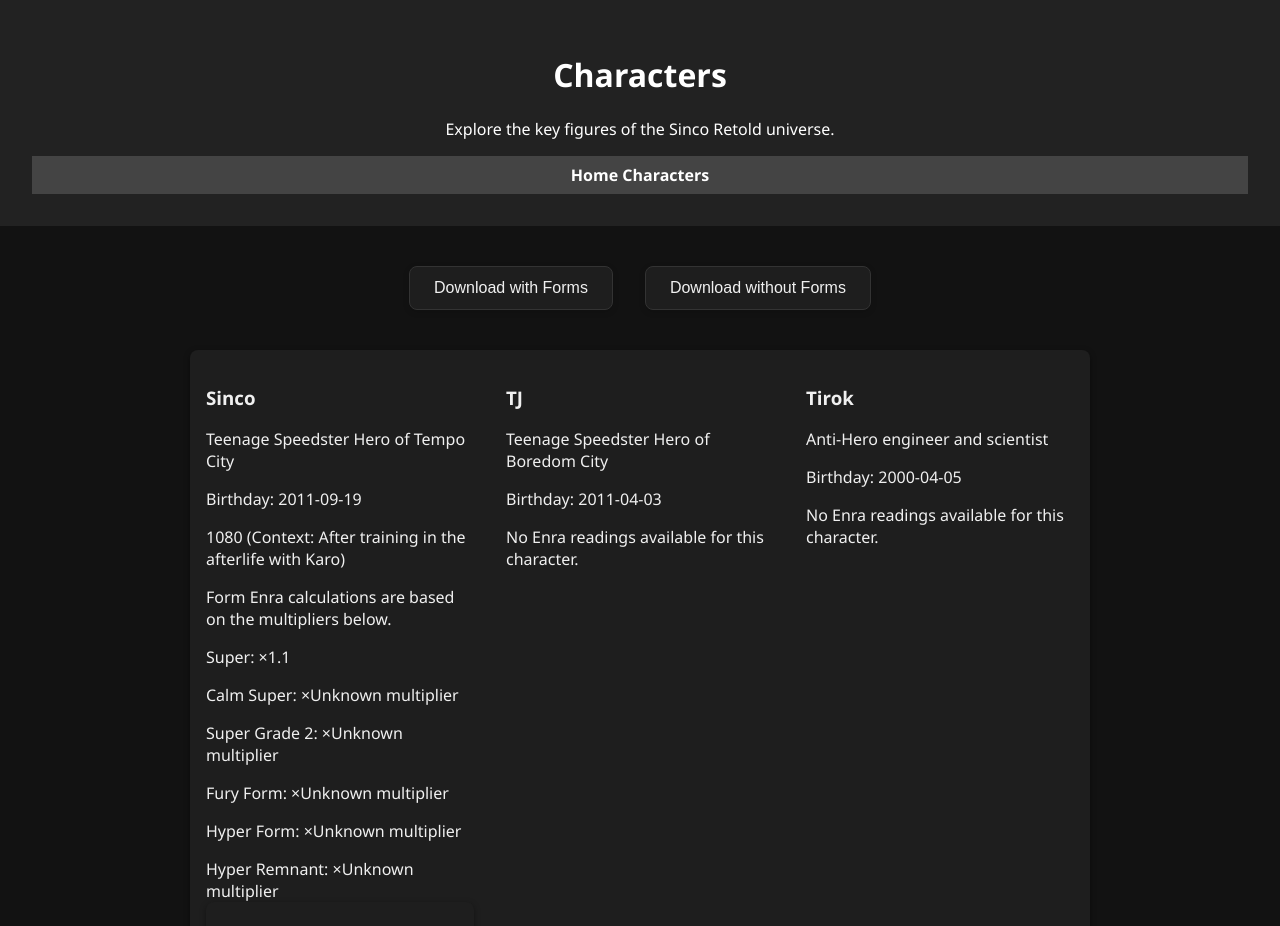
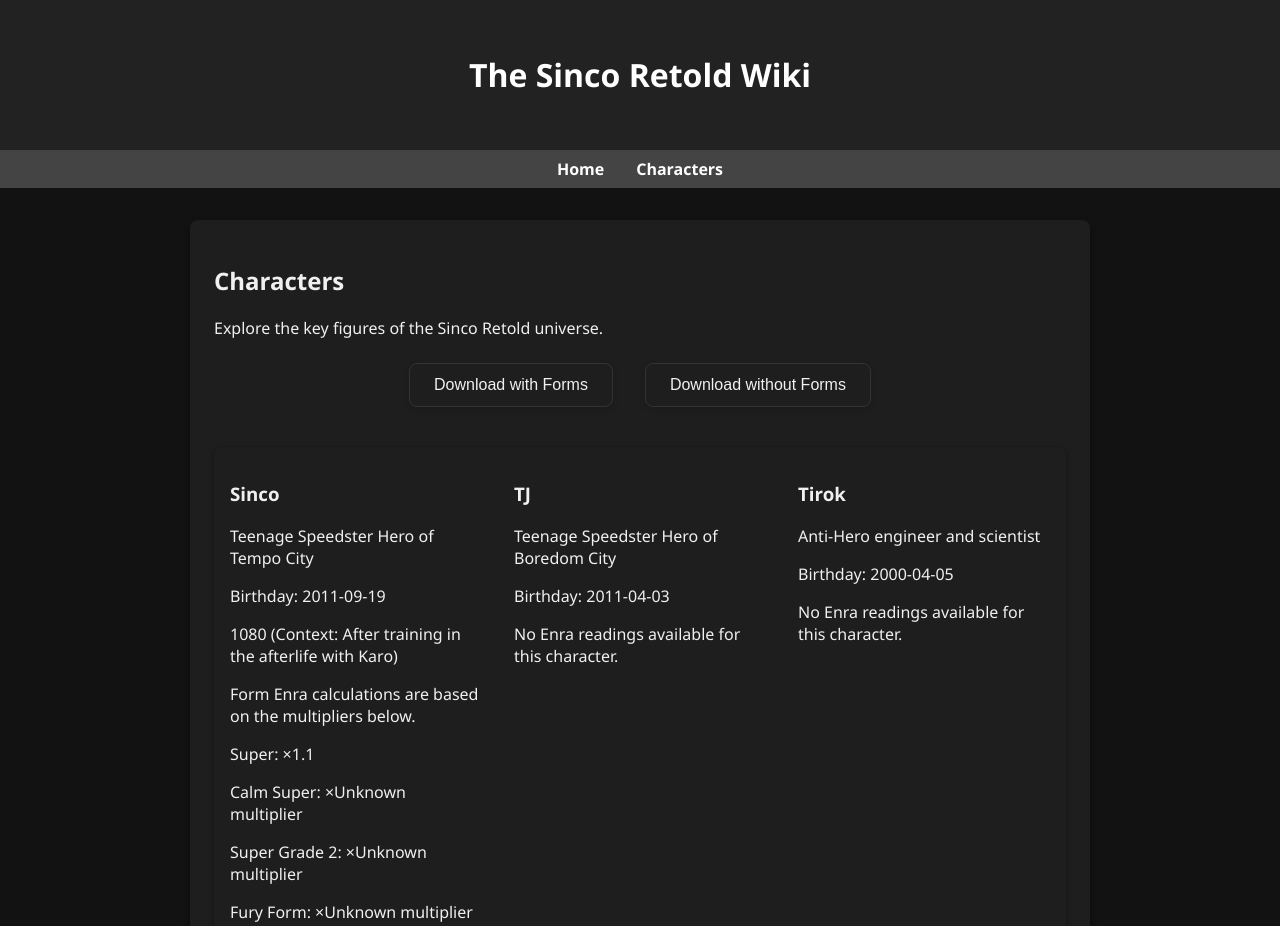
Before and after one commit to sphis-Sinco/TheSincoRetoldWiki, a plain HTML site: page pages/characters.html in a window 1280 px wide. Shown: the top 926 px of the page. Drawn offline with Linux system fonts and the light colour scheme.

Commit message:
awesome css

```diff
--- a/pages/characters.html
+++ b/pages/characters.html
@@ -8,15 +8,21 @@
 </head>
 <body>
   <header>
-    <h1>Characters</h1>
-    <p>Explore the key figures of the Sinco Retold universe.</p>
-    <nav>
-      <a href="/TheSincoRetoldWiki/index.html">Home</a>
-      <a href="/TheSincoRetoldWiki/pages/characters.html">Characters</a>
-    </nav>
+    <h1>The Sinco Retold Wiki</h1>
   </header>
 
+  <nav>
+    <ul>
+      <li><a href="/TheSincoRetoldWiki/index.html">Home</a></li>
+      <li><a href="/TheSincoRetoldWiki/pages/characters.html" class="active">Characters</a></li>
+    </ul>
+  </nav>
+
   <main>
+    <section>
+      <h2>Characters</h2>
+      <p>Explore the key figures of the Sinco Retold universe.</p>
+
       <div class="button-group">
         <button id="downloadWithForms">Download with Forms</button>
         <button id="downloadWithoutForms">Download without Forms</button>
@@ -25,11 +31,13 @@
       <section id="character-list" class="character-grid">
         <!-- Characters will be loaded here dynamically -->
       </section>
+    </section>
   </main>
 
   <footer>
-    <p>&copy; 2025 The Sinco Retold Wiki</p>
+    <p>&copy; 2025 The Sinco Retold Wiki. All rights reserved.</p>
   </footer>
+
   <script type="module" src="/TheSincoRetoldWiki/scripts/characters.js"></script>
 </body>
 </html>
```
Lines whose indentation alone changed are shown as unchanged.
